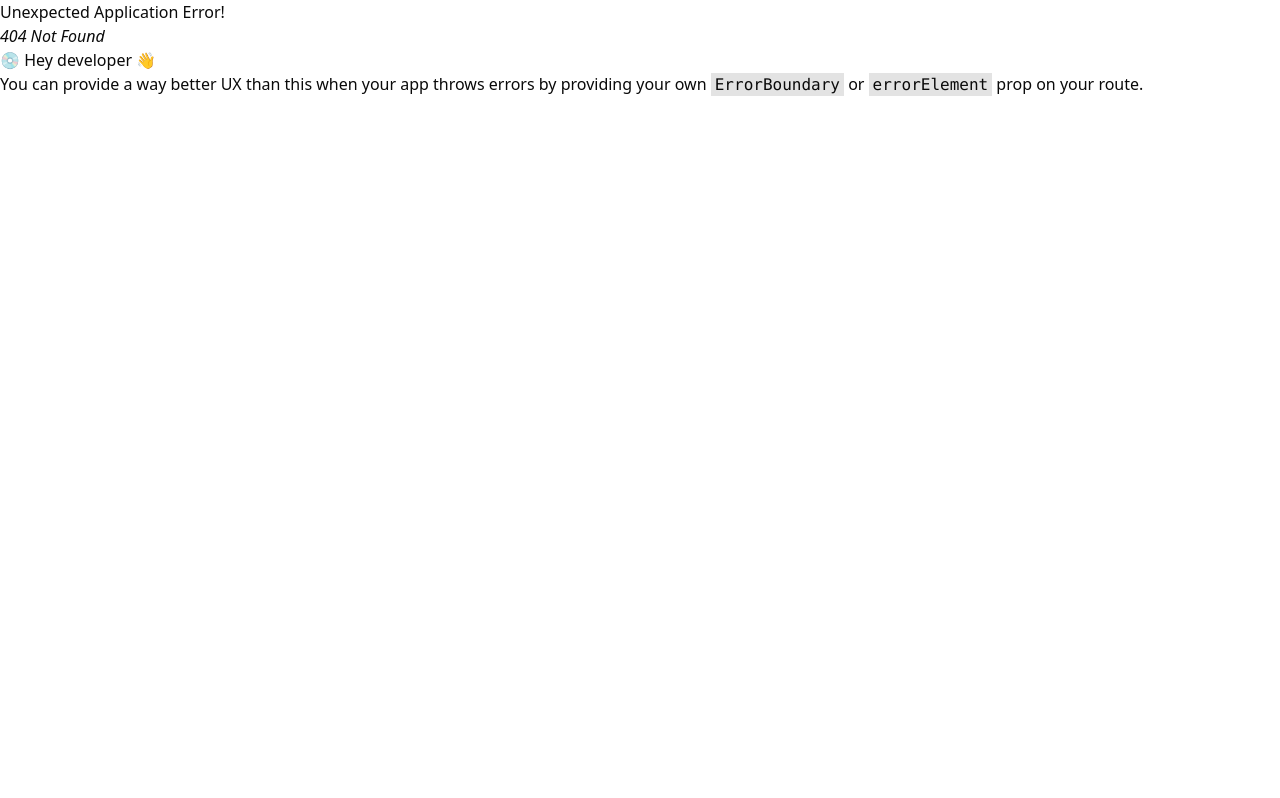
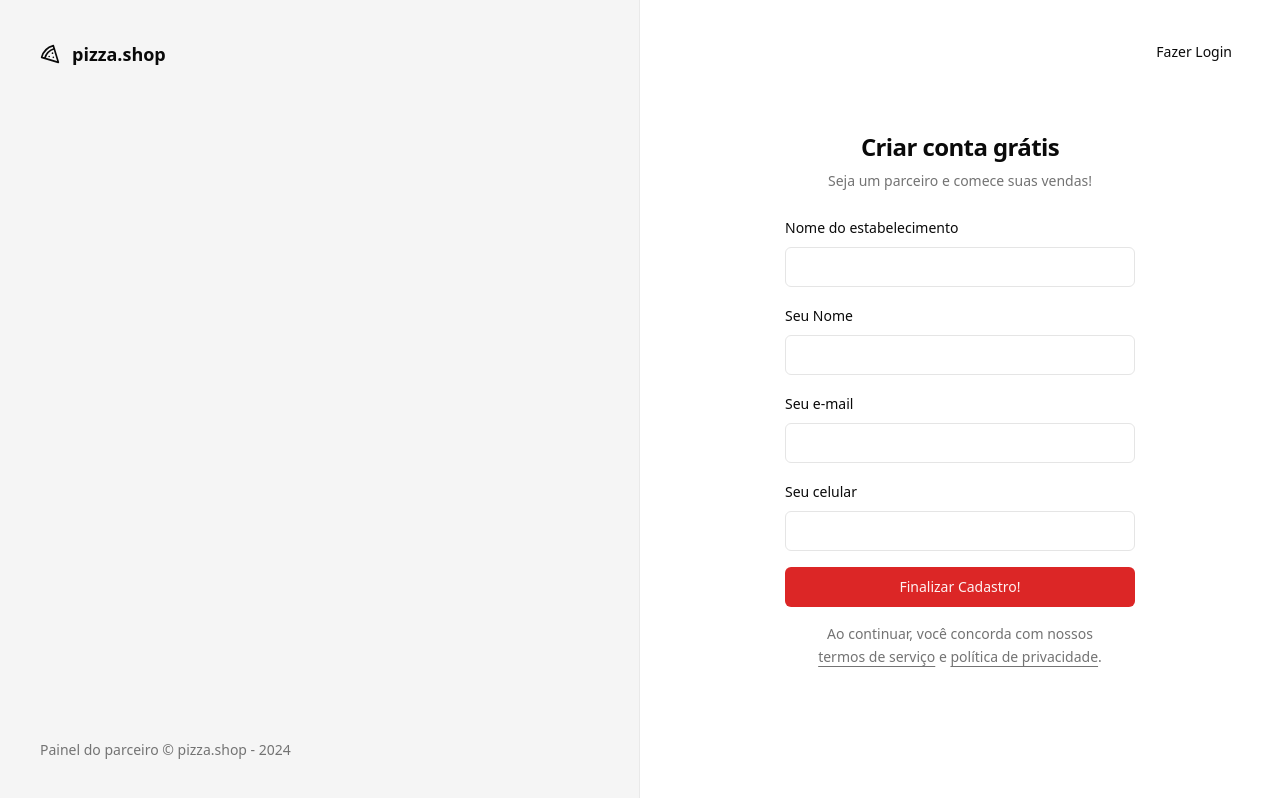
Before and after one commit to Alessandro0003/dashboarding, a React (Vite) app: page /sign-up in a window 1280 px wide. Before the commit this address had no page. Built offline with nearby package versions, Linux system fonts and the light colour scheme.

Commit message:
🔥 feat: creating page signUp and create flow to user if register

```diff
--- a/src/pages/_layouts/auth.tsx
+++ b/src/pages/_layouts/auth.tsx
@@ -15,7 +15,7 @@ export function AuthLayout() {
         </footer>
       </div>
 
-      <div className="flex flex-col items-center justify-center">
+      <div className="relative flex flex-col items-center justify-center">
         <Outlet />
       </div>
     </div>
--- a/src/pages/auth/sign-in.tsx
+++ b/src/pages/auth/sign-in.tsx
@@ -1,5 +1,6 @@
 import { Helmet } from 'react-helmet-async'
 import { useForm } from 'react-hook-form'
+import { Link } from 'react-router-dom'
 import { toast } from 'sonner'
 import { z } from 'zod'
 
@@ -43,6 +44,10 @@ export function SignIn() {
     <>
       <Helmet title="Login" />
       <div className="p-8">
+        <Button variant="ghost" asChild className="absolute right-8 top-8">
+          <Link to="/sign-up">Novo estabelecimento</Link>
+        </Button>
+
         <div className="flex w-[350px] flex-col justify-center gap-6">
           <div className="flex flex-col gap-2 text-center">
             <h1 className="text-2xl font-semibold tracking-tight">
--- /dev/null
+++ b/src/pages/auth/sign-up.tsx
@@ -0,0 +1,115 @@
+import { Helmet } from 'react-helmet-async'
+import { useForm } from 'react-hook-form'
+import { Link, useNavigate } from 'react-router-dom'
+import { toast } from 'sonner'
+import { z } from 'zod'
+
+import { Button } from '@/components/ui/button'
+import { Input } from '@/components/ui/input'
+import { Label } from '@/components/ui/label'
+
+const signUpForm = z.object({
+  restaurantName: z.string(),
+  managerName: z.string(),
+  phone: z.string(),
+  email: z.string().email(),
+})
+
+type SignUpForm = z.infer<typeof signUpForm>
+
+export function SignUp() {
+  const navigate = useNavigate()
+
+  const {
+    register,
+    handleSubmit,
+    formState: { isSubmitting },
+  } = useForm<SignUpForm>()
+
+  const handleSignUp = async (data: SignUpForm) => {
+    try {
+      console.log(data)
+
+      // throw new Error() to force error
+
+      await new Promise((resolve) => setTimeout(resolve, 2000))
+
+      toast.success('Restaurante cadastrado com sucesso!', {
+        action: {
+          label: 'Login',
+          onClick: () => navigate('/sign-in'),
+        },
+      })
+    } catch {
+      toast.error('Erro ao cadastrar restaurante')
+    }
+  }
+
+  return (
+    <>
+      <Helmet title="Cadastro" />
+      <div className="p-8">
+        <Button variant="ghost" asChild className="absolute right-8 top-8">
+          <Link to="/sign-in">Fazer Login</Link>
+        </Button>
+
+        <div className="flex w-[350px] flex-col justify-center gap-6">
+          <div className="flex flex-col gap-2 text-center">
+            <h1 className="text-2xl font-semibold tracking-tight">
+              Criar conta grátis
+            </h1>
+            <p className="text-sm text-muted-foreground">
+              Seja um parceiro e comece suas vendas!
+            </p>
+          </div>
+
+          <form onSubmit={handleSubmit(handleSignUp)} className="space-y-4">
+            <div className="space-y-2">
+              <Label htmlFor="restaurantName">Nome do estabelecimento</Label>
+              <Input
+                id="restaurantName"
+                type="text"
+                {...register('restaurantName')}
+              />
+            </div>
+
+            <div className="space-y-2">
+              <Label htmlFor="managerName">Seu Nome</Label>
+              <Input
+                id="managerName"
+                type="text"
+                {...register('managerName')}
+              />
+            </div>
+
+            <div className="space-y-2">
+              <Label htmlFor="email">Seu e-mail</Label>
+              <Input id="email" type="email" {...register('email')} />
+            </div>
+
+            <div className="space-y-2">
+              <Label htmlFor="phone">Seu celular</Label>
+              <Input id="phone" type="tel" {...register('phone')} />
+            </div>
+
+            <Button disabled={isSubmitting} className="w-full" type="submit">
+              Finalizar Cadastro!
+            </Button>
+
+            <p className="px-7 text-center text-sm leading-relaxed text-muted-foreground">
+              Ao continuar, você concorda com nossos{' '}
+              <a className="underline underline-offset-4" href="">
+                termos de serviço
+              </a>{' '}
+              e{' '}
+              <a href="" className="underline underline-offset-4">
+                política de privacidade
+              </a>
+              .
+            </p>
+          </form>
+        </div>
+      </div>
+    </>
+  )
+}
--- a/src/routes.tsx
+++ b/src/routes.tsx
@@ -4,6 +4,7 @@ import { AppLayout } from './pages/_layouts/app'
 import { AuthLayout } from './pages/_layouts/auth'
 import { Dashboard } from './pages/app/dashboard'
 import { SignIn } from './pages/auth/sign-in'
+import { SignUp } from './pages/auth/sign-up'
 
 export const router = createBrowserRouter([
   {
@@ -25,6 +26,10 @@ export const router = createBrowserRouter([
         path: '/sign-in',
         element: <SignIn />,
       },
+      {
+        path: '/sign-up',
+        element: <SignUp />,
+      },
     ],
   },
 ])
```
